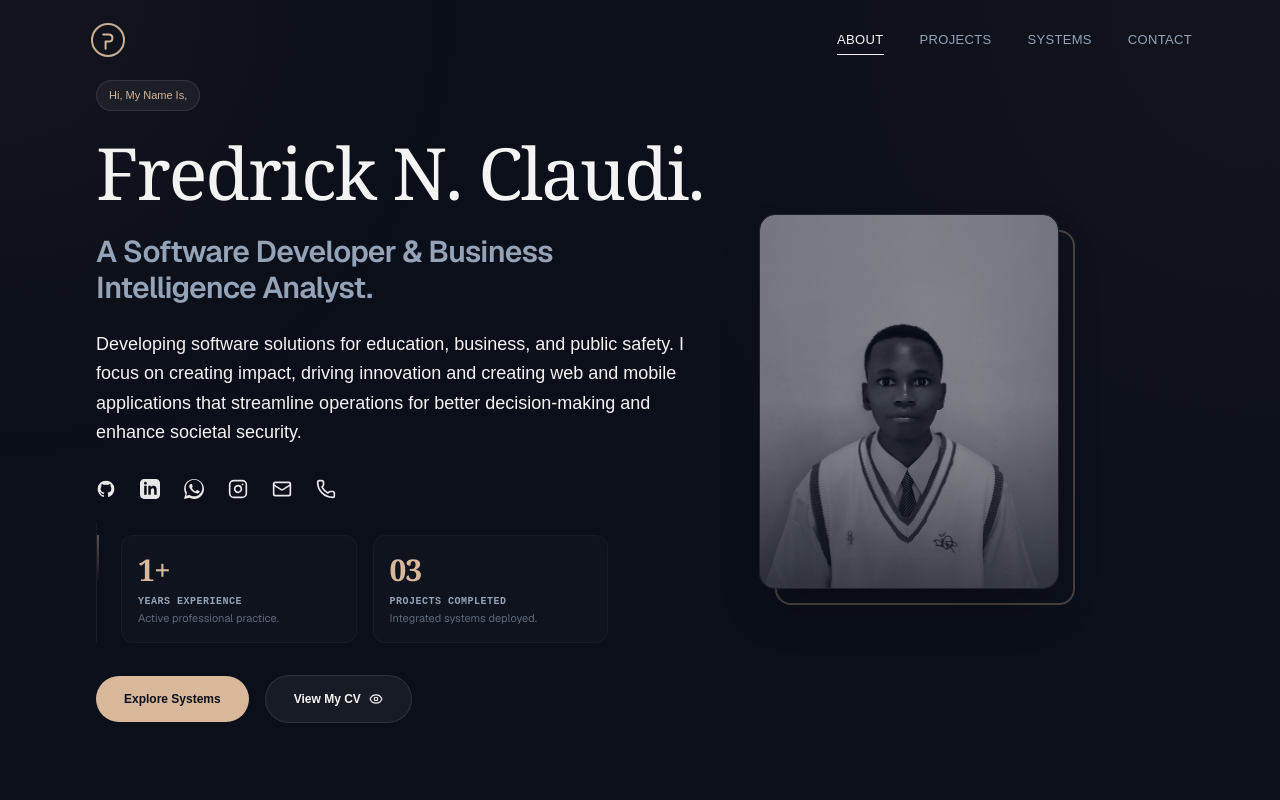
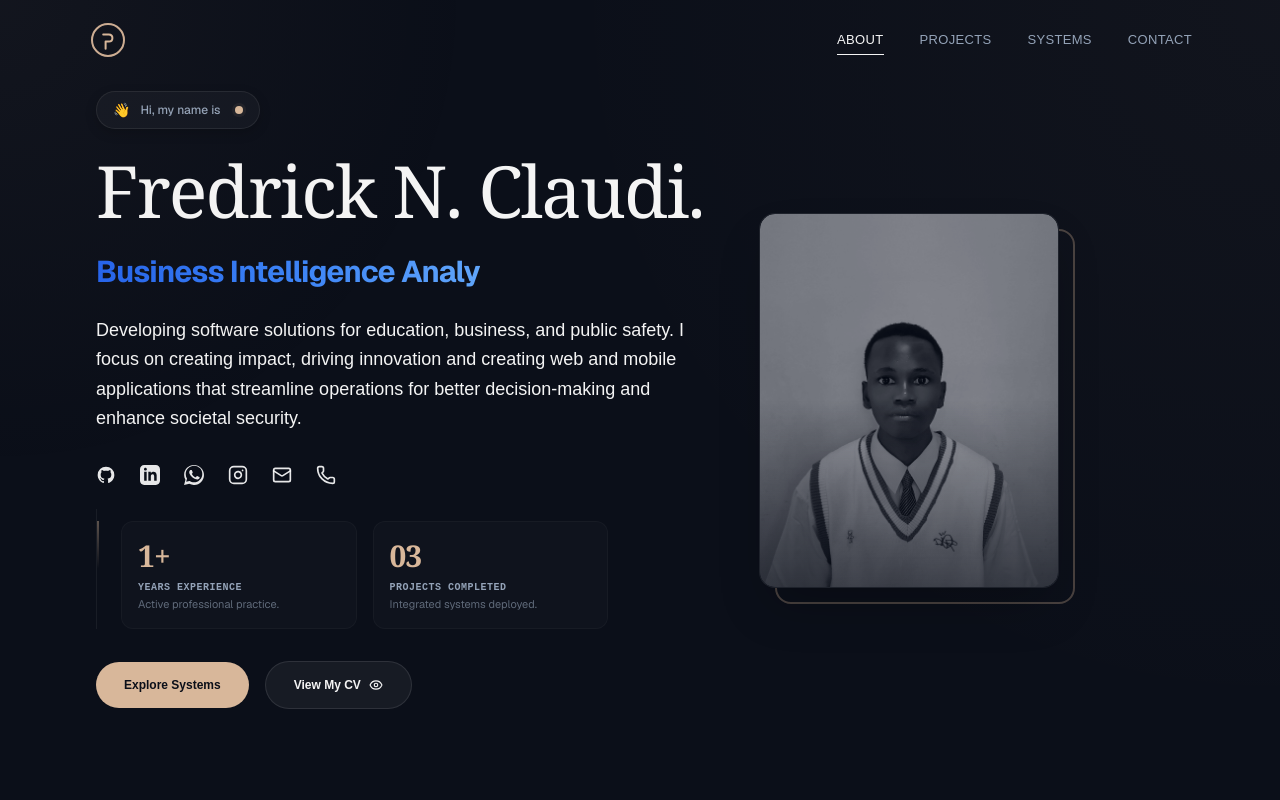
Before and after one commit to heispromice/promice-portfolio, a Next.js app: page / in a window 1280 px wide. Shown: the top 800 px of the page. Built offline with nearby package versions, Linux system fonts and the light colour scheme.

Commit message:
Fix: Hero Taglines

```diff
--- a/app/components/site/Header.tsx
+++ b/app/components/site/Header.tsx
@@ -69,7 +69,7 @@ export function Header() {
 
     setTimeout(() => {
       setIsAnimating(false);
-    }, 2300); // Muda umeongezwa hapa pia kuendana na animation ya sekunde 2.2
+    }, 2300);
   };
 
   useEffect(() => {
--- a/app/components/site/Hero.tsx
+++ b/app/components/site/Hero.tsx
@@ -33,6 +33,36 @@ function AnimatedCounter({ from, to, suffix = "" }: { from: number; to: number;
 
 export function Hero({ isParentLoading = false }: HeroProps) {
   const [isImgActive, setIsImgActive] = useState(false);
+
+  const [textIndex, setTextIndex] = useState(0);
+  const [displayText, setDisplayText] = useState("");
+  const [isDeleting, setIsDeleting] = useState(false);
+
+  const texts = ["Software Developer", "Business Intelligence Analyst"];
+  const typingSpeed = isDeleting ? 40 : 80;
+  const delayBetweenTexts = 2000;
+
+  useEffect(() => {
+    let timer: NodeJS.Timeout;
+    const currentFullText = texts[textIndex];
+
+    if (!isDeleting && displayText === currentFullText) {
+      timer = setTimeout(() => setIsDeleting(true), delayBetweenTexts);
+    } else if (isDeleting && displayText === "") {
+      setIsDeleting(false);
+      setTextIndex((prev) => (prev + 1) % texts.length);
+    } else {
+      timer = setTimeout(() => {
+        setDisplayText((prev) =>
+          isDeleting
+            ? currentFullText.substring(0, prev.length - 1)
+            : currentFullText.substring(0, prev.length + 1)
+        );
+      }, typingSpeed);
+    }
+
+    return () => clearTimeout(timer);
+  }, [displayText, isDeleting, textIndex]);
 
   const containerVariants: Variants = {
     hidden: { opacity: 0 },
@@ -74,9 +104,37 @@ export function Hero({ isParentLoading = false }: HeroProps) {
 
             <motion.div
               variants={itemVariants}
-              className="inline-flex items-center gap-2 px-3 py-1.5 rounded-full border border-white/10 bg-white/5 text-[11px] font-medium tracking-normal text-[#D8B79A]"
+              className="inline-flex items-center gap-2.5 px-4 py-2 rounded-full border border-white/[0.08] bg-white/[0.03] backdrop-blur-md text-[12px] font-medium tracking-normal text-[#F4F4F4] shadow-[0_4px_12px_rgba(0,0,0,0.2)] hover:border-[#D8B79A]/30 transition-colors duration-300 group/badge cursor-default select-none"
+              whileHover={{ scale: 1.02 }}
+              whileTap={{ scale: 0.98 }}
             >
-              <span>Hi, My Name Is,</span>
+              <motion.span
+                className="inline-block origin-[70%_70%] text-sm"
+                animate={{
+                  rotate: [0, 14, -8, 14, -4, 10, 0]
+                }}
+                transition={{
+                  duration: 2.5,
+                  ease: "easeInOut",
+                  repeat: Infinity,
+                  repeatDelay: 4
+                }}
+                whileHover={{
+                  rotate: [0, 14, -8, 14, -4, 10, 0],
+                  transition: { duration: 1.2, ease: "easeInOut" }
+                }}
+              >
+                👋
+              </motion.span>
+
+              <span className="text-[#94A3B8] font-sans">
+                Hi, my name is
+              </span>
+
+              <span className="relative flex h-2 w-2 ml-1">
+                <span className="animate-ping absolute inline-flex h-full w-full rounded-full bg-[#D8B79A]/40 opacity-75"></span>
+                <span className="relative inline-flex rounded-full h-2 w-2 bg-[#D8B79A]"></span>
+              </span>
             </motion.div>
 
             <div className="space-y-2">
@@ -90,16 +148,18 @@ export function Hero({ isParentLoading = false }: HeroProps) {
 
             <motion.h2
               variants={itemVariants}
-              className="font-sans text-xl font-semibold tracking-tight text-[#94A3B8] sm:text-2xl lg:text-3xl"
+              className="font-sans text-xl font-bold tracking-tight sm:text-2xl lg:text-3xl min-h-[40px] flex items-center"
             >
-              A Software Developer &amp; Business Intelligence Analyst.
+              <span className="bg-gradient-to-r from-[#2563EB] via-[#3B82F6] to-[#60A5FA] bg-clip-text text-transparent select-none">
+                {displayText}
+              </span>
             </motion.h2>
 
             <motion.p
               variants={itemVariants}
               className="max-w-2xl text-[15px] sm:text-[16px] lg:text-[18px] leading-relaxed text-[#F4F4F4] font-medium"
             >
-             Developing software solutions for education, business, and public safety. I focus on creating impact, driving innovation and creating web and mobile applications that streamline operations for better decision-making and enhance societal security.
+              Developing software solutions for education, business, and public safety. I focus on creating impact, driving innovation and creating web and mobile applications that streamline operations for better decision-making and enhance societal security.
             </motion.p>
 
             {/* CONTACT ICONS */}
@@ -206,7 +266,6 @@ export function Hero({ isParentLoading = false }: HeroProps) {
                 e.preventDefault();
                 setIsImgActive((prev) => !prev);
               }}
-              // Tofauti ya desktop hover na mobile tap:
               className="relative group w-full max-w-[260px] sm:max-w-[300px] aspect-[4/5] cursor-pointer touch-manipulation"
             >
               {/* BORDER FRAME */}
--- a/app/page.tsx
+++ b/app/page.tsx
@@ -59,7 +59,7 @@ export default function Home() {
       sameAs: [
         "https://github.com/heispromice",
         "https://tz.linkedin.com/in/fredrick-claudi-5a162230b",
-        "https://www.instagram.com/_heispromice",
+        "https://www.instagram.com/_promicee",
       ],
     },
   };
```
